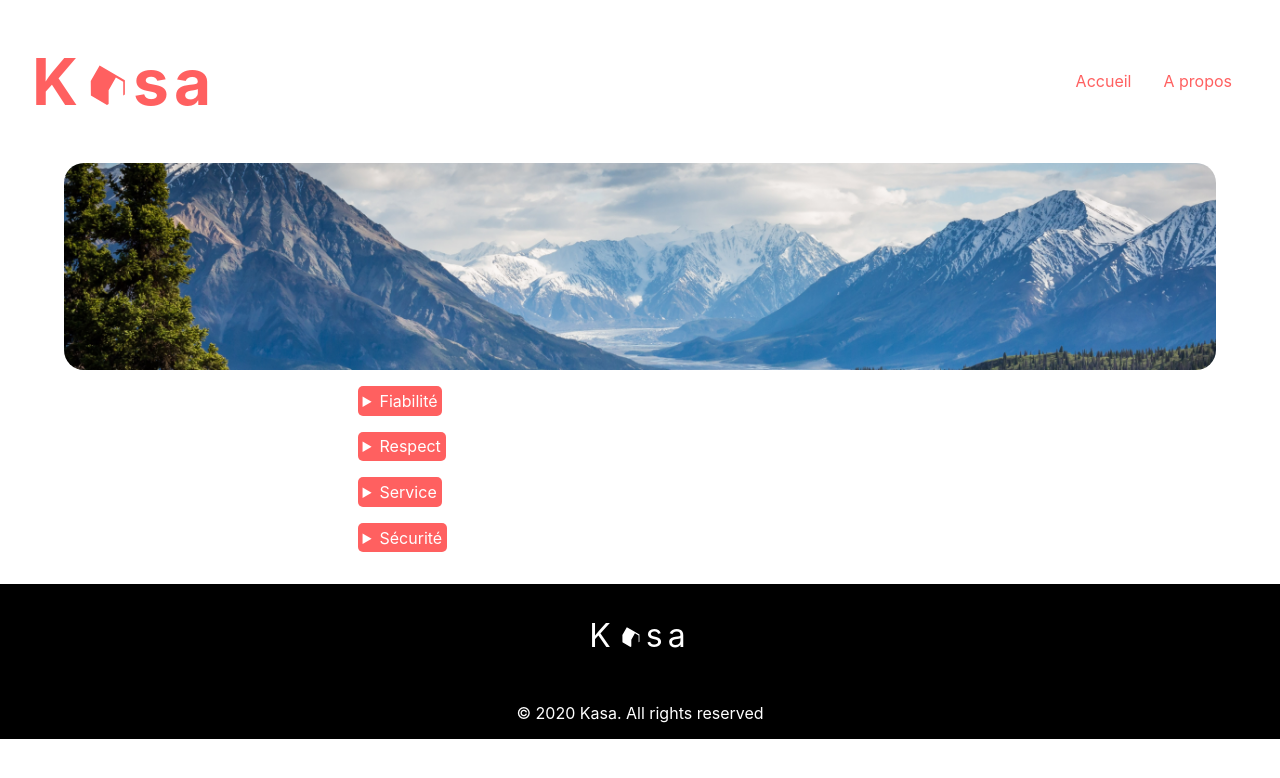
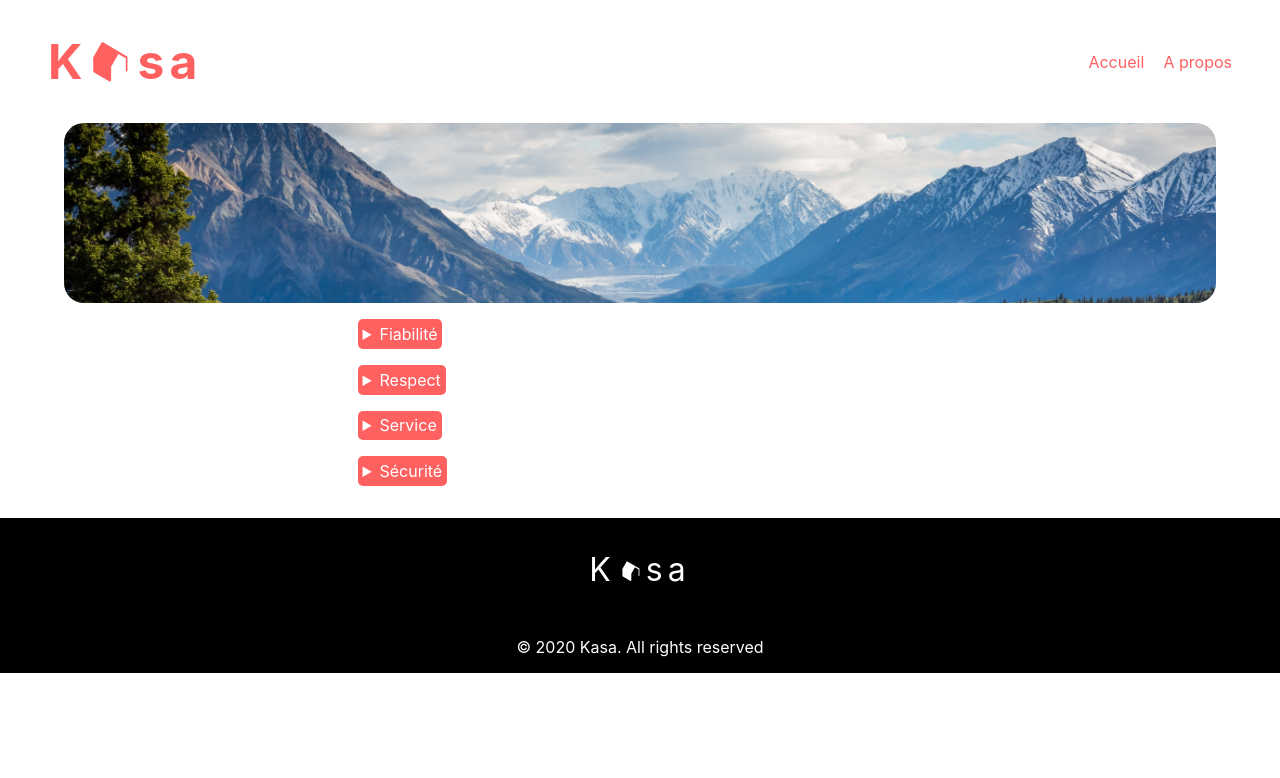
Before and after one commit to DonGiuliani/FlorianGiuliani_11_28112021, a React (Create React App) app: page /a-propos in a window 1280 px wide. Shown: the top 778 px of the page. Built offline with nearby package versions, Linux system fonts and the light colour scheme.

Commit message:
- Améliorations de la prise en charge du responsive design - Modifications de certains points techniques : le cover de la page d'index à été modifiée, les caroussels ne contenant qu'une seule image ne génèrent plus de bouton de changement d'image

```diff
--- a/src/App.js
+++ b/src/App.js
@@ -4,7 +4,7 @@ import Footer from "./components/Footer/Footer"
 import Accueil from "./pages/Accueil/Accueil";
 import APropos from "./pages/aPropos/aPropos";
 import Logement from "./pages/Logement/Logement";
-import Erreur404 from "./pages/Erreur404/Erreur404"
+import Erreur404 from "./pages/Erreur404/Erreur404";
 
 function App() {
 
--- a/src/components/Appartement/Appartement.css
+++ b/src/components/Appartement/Appartement.css
@@ -5,16 +5,16 @@
 }
 
 #cover {
+    height: 150px;
+    width: 90%;
     display: flex;
+    background-size: cover !important;
     justify-content: center;
-}
-
-#cover__index {
-    position: relative;
+    align-items: center;
     border-radius: 20px;
-    margin-bottom: 2em;
-    width: 90%;
-    filter: brightness(50%);
+    margin-bottom: 1em;
+    color: #FFFFFF;
+    font-size: 1.30em;
 }
 
 #text__index {
@@ -30,8 +30,8 @@
     display: flex;
     flex-wrap: wrap;
     justify-content: center;
-    background-color: #F1F1F1;
-    width: 90%;
+    background-color: #FFFFFF;
+    width: 100%;
     border-radius: 20px;
 }
 
@@ -42,7 +42,7 @@ li {
 .article__li {
     margin: 1.5em;
     width: 100%;
-    max-width: 400px;
+    max-width: 450px;
 }
 
 .article {
@@ -66,3 +66,18 @@ li {
 
     object-fit: cover;
 }
+
+@media only screen and (min-width:550px){
+    #articles {
+        background-color: #F1F1F1;
+        width: 90%;
+    }
+
+    .article__li {
+        max-width: 400px;
+    }
+
+    #cover {
+        font-size: 1.8em;
+    }
+}
--- a/src/components/Appartement/Appartement.js
+++ b/src/components/Appartement/Appartement.js
@@ -6,13 +6,12 @@ import Data from "../../pages/Accueil/data.json";
 
 function Appartement() {
     const appartements = Data;
+    const bg = `linear-gradient(rgba(0,0,0,.5),rgba(0,0,0,.5)), url(${Cover})`
+
     return (
         <div id="index__page">
-            <div id="cover">
-                <img id="cover__index" src={Cover} alt="cover index"/>
-                <p id="text__index">
-                    Chez vous, partout et ailleurs
-                </p>
+            <div id="cover" style={{ background: bg }}>
+                 Chez vous, partout et ailleurs
             </div>
             <div id="articles">
             {
--- a/src/components/Banner/Banner.css
+++ b/src/components/Banner/Banner.css
@@ -2,23 +2,46 @@
     color: #FF6060;
 }
 
-#logo__banner {
-    font-size: 2em;
+#logo {
+    display: flex;
     letter-spacing: 5px;
+}
+
+#logo__image {
+    width: 20px;
+    margin: 0 10px 0 5px;
 }
 
 #banner {
     display: flex;
     align-items: center;
-    justify-content: space-between;
-    margin: 0 2em 0 2em;
+    justify-content: space-around;
+    margin: 0 1em 0 1em;
 }
 
 #links {
     display: flex;
-
 }
 
 .link {
-    margin: 1em;
+    margin-left: 1.2em;
 }
+
+@media only screen and (min-width:550px){
+    #banner {
+        display: flex;
+        align-items: center;
+        justify-content: space-between;
+        margin: 0 3em 0 3em;
+    }
+
+    #logo {
+        display: flex;
+        font-size: 3em;
+    }
+
+    #logo__image {
+        width: 35px;
+        margin: 0 10px 0 5px;
+    }
+}
--- a/src/components/Banner/Banner.js
+++ b/src/components/Banner/Banner.js
@@ -1,5 +1,6 @@
 import React, { Component } from "react";
 import {Link} from "react-router-dom";
+import Logo from "../../images/Vector.svg"
 import "./Banner.css"
 
 export default class Banner extends Component{
@@ -7,17 +8,13 @@ export default class Banner extends Component{
     render() {
         return (
         <div id="banner">
-            <div id="logo__banner">
             <Link style={{textDecoration: "none"}} to="/">
                 <h1 id="logo">
                     K
-                        <svg width="50" height="40" viewBox="0 0 47 54" fill="none" xmlns="http://www.w3.org/2000/svg">
-                            <path d="M46.2658 20.4632L24.3497 7.67847L12.1945 0.637604L0.22345 21.5749L0.407616 41.2153L22.1396 54L24.3497 52.703V34.1744L34.1106 16.9428L44.0558 22.6866V41.2153L46.2658 39.9183V20.4632Z" fill="#FF6060"/>
-                        </svg>
+                    <img src={Logo} alt={Logo} id="logo__image"/>
                     sa
                 </h1>
             </Link>
-            </div>
             <ul id="links">
                 <li className="link">
                     <Link style={{textDecoration: "none"}} to="/">
--- a/src/components/Caroussel/Caroussel.js
+++ b/src/components/Caroussel/Caroussel.js
@@ -24,6 +24,7 @@ export default function Caroussel(props) {
         }
     }
 
+    if(images.length > 1) {
         return (
             <div id="caroussel">
                 {images.map((image, index) => {
@@ -32,7 +33,8 @@ export default function Caroussel(props) {
                         key={image}
                         className={slideIndex === index + 1 ? "slide active-anim" : "slide"}>
                             <img src={image}
-                        alt={image} />
+                            alt={image}
+                            />
                         </div>
                     )
                 })}
@@ -42,4 +44,13 @@ export default function Caroussel(props) {
                 </div>
             </div>
         )
+    } else {
+        return (
+            <div id="caroussel" className="slide active-anim">
+                <img src={images}
+                alt={images}
+                />
+            </div>
+        )
     }
+}
--- a/src/components/Footer/Footer.css
+++ b/src/components/Footer/Footer.css
@@ -1,6 +1,5 @@
 #footer {
     display: flex;
-    bottom: 0;
     width: 100%;
     flex-direction: column;
     align-items: center;
--- a/src/components/LogementDetails/LogementDetails.css
+++ b/src/components/LogementDetails/LogementDetails.css
@@ -17,13 +17,14 @@
 }
 
 #logement__details {
-    width: 50%;
+    width: 100%;
 }
 
 #tags {
     display: flex;
     margin-top: 1em;
-    min-width: 350px;
+    min-width: 300px;
+    font-size: 0.6em;
 }
 
 #host {
@@ -49,6 +50,10 @@
 }
 
 @media only screen and (min-width:550px){
+    #logement__details {
+        width: 50%;
+    }
+
     #host {
         display: flex;
         flex-direction: column-reverse;
@@ -61,4 +66,9 @@
     #host__picture {
         margin-bottom: 1em;
     }
+
+    #tags {
+        min-width: 350px;
+        font-size: 1em;
+    }
 }
--- a/src/pages/aPropos/aPropos.css
+++ b/src/pages/aPropos/aPropos.css
@@ -7,4 +7,12 @@
 #cover__apropos {
     width: 90%;
     border-radius: 20px;
+    height: 250px;
+    object-fit: cover;
 }
+
+@media only screen and (min-width:550px){
+    #cover__apropos {
+        height: 180px;
+    }
+}
```
Lines whose indentation alone changed are shown as unchanged.
